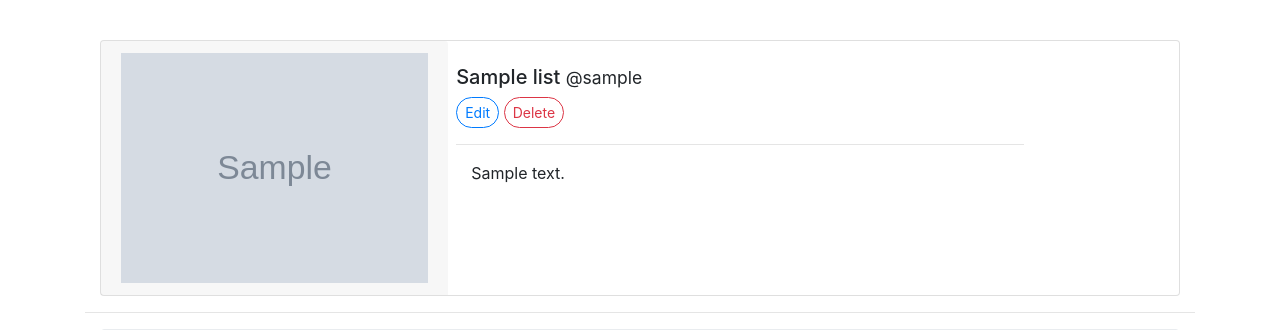
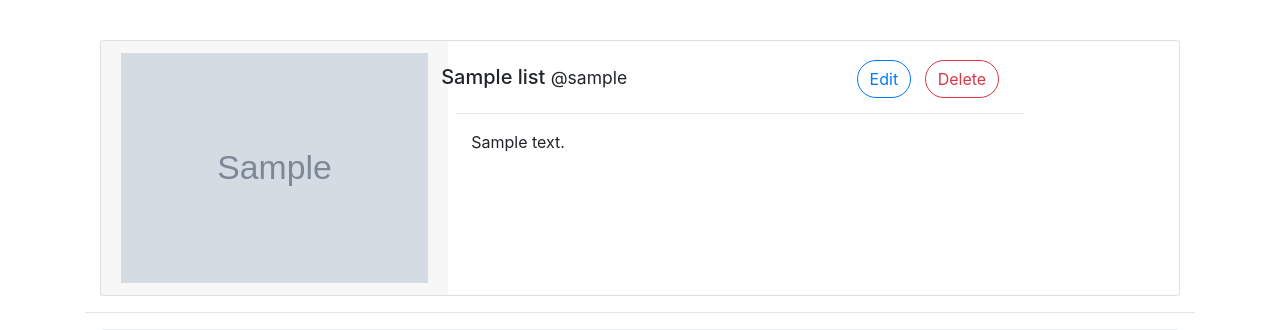
Before and after one commit to dferes/MovieApp, a Flask app: template templates/lists/show_user_list.html in a window 1280 px wide. Shown: the part 46-376 px from the top of the page. Run offline with Flask 2, Linux system fonts and the light colour scheme; the template is opened without the code that fills it: values that come from a table or form of the project are taken from there, others are empty; tables that the repository leaves empty hold one stand-in row (values such as "Sample post"); grey boxes marked "Sample" are stand-in pictures; parts of the project's set-up code (start-up, migrations or seed data) failed here and were passed over; some libraries are stand-ins or nearby versions.

Commit message:
cosmetic changes

```diff
--- a/templates/lists/show_user_list.html
+++ b/templates/lists/show_user_list.html
@@ -10,19 +10,24 @@
          </div>
          <div class="card-block px-2">
             <br>
-            <span>
+            <div class="row movie-list-card">
                <h5>{{movie_list.title}}
                   <small>@{{user.username}}</small>
                </h5>
-            </span>
-            {% if this_user.id == user.id %}
-            <span>
-               <a href="/users/{{ this_user.id }}/list/{{movie_list.id}}/edit" class="btn btn-sm btn-outline-primary">Edit</a>
-            </span>
-            <span>
-                <a href="/users/delete/{{movie_list.id}}" class="btn btn-sm btn-outline-danger">Delete</a>
-            </span>
-            {% endif%}
+               {% if this_user.id == user.id %}
+               <div class="col list-card-button-area">
+                  <div class="row list-card-button-container">
+                     <!-- # PUT/PATCH wont work here. Why? -->
+                     <form method="POST" action="/users/lists/{{movie_list.id}}/edit" class="form-inline">
+                        <button class="btn btn-md btn-outline-primary">Edit</button>&nbsp; &nbsp;
+                     </form>
+                     <form method="DELETE" action="/users/lists/{{movie_list.id}}/delete" class="form-inline">
+                        <button class="btn btn-md btn-outline-danger">Delete</button>&nbsp; &nbsp;
+                     </form>
+                  </div>
+               </div>
+               {% endif%}
+           </div>
             <hr>
             <div class="container">
                <p class="card-text" style="width: 42vw;">{{movie_list.description}}</p>
```
